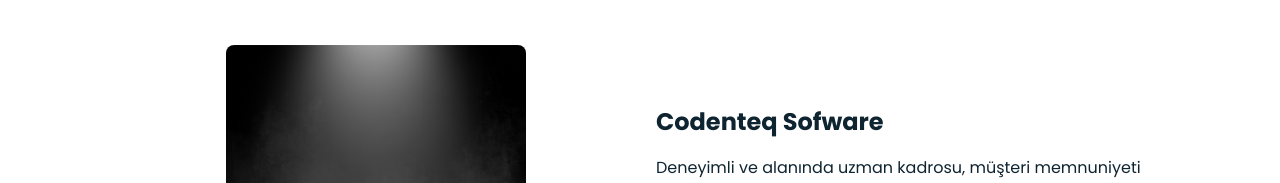
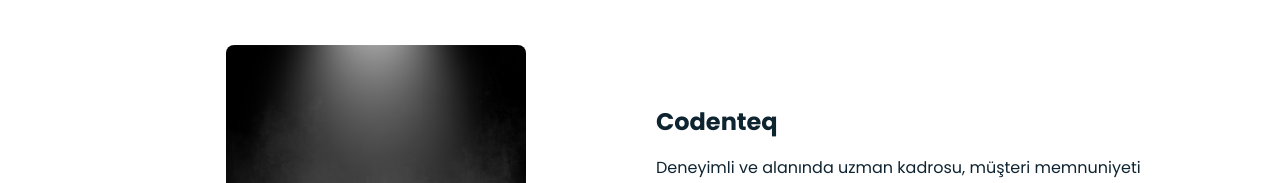
Before and after one commit to karabayyazilim/codenteq, a plain HTML site: page index.html in a window 1280 px wide. Shown: the part 931-1114 px from the top of the page. Drawn offline with nearby package versions, Linux system fonts and the light colour scheme.

Commit message:
Spelling mistakes corrected

```diff
--- a/index.html
+++ b/index.html
@@ -9,9 +9,9 @@
         <meta name="viewport" content="width=device-width, initial-scale=1.0">
 
         <!-- author -->
-        <meta name="author" content="Codenteq Software">
+        <meta name="author" content="Codenteq">
         <meta name="url" content="https://www.codenteq.com">
-        <meta name="owner" content="Codenteq Software"/>
+        <meta name="owner" content="Codenteq"/>
 
         <!-- charset -->
         <meta name="DC.title" content="https://www.codenteq.com"/>
@@ -39,7 +39,7 @@
 	<!-- Favicon  -->
     	<link rel="shortcut icon" href="assets/img/favicon.png" type="image/x-icon"/>
 
-        <title>Codenteq Software</title>
+        <title>Codenteq</title>
 
         <meta name="keywords" content="codenteq, esınav, mtsk esınav, meb, yazılım, website, web"/>
         <meta name="description" content="Codenteq ile websitenizi profesyonel altyapı kurun, sağlam yazılım sağlam kafadadır!">
@@ -101,7 +101,7 @@
                     </div>
 
                     <div>
-                        <h2 class="about__subtitle">Codenteq Sofware</h2>
+                        <h2 class="about__subtitle">Codenteq</h2>
                         <p class="about__text">
                             Deneyimli ve alanında uzman kadrosu, müşteri memnuniyeti odaklı profesyonel web uygulamaları sektöründe
                             fark yaratan hizmet anlayışı ile çalışıyoruz. Sektörde 2018 yılından bu yana büyük adımlar attık.
```
